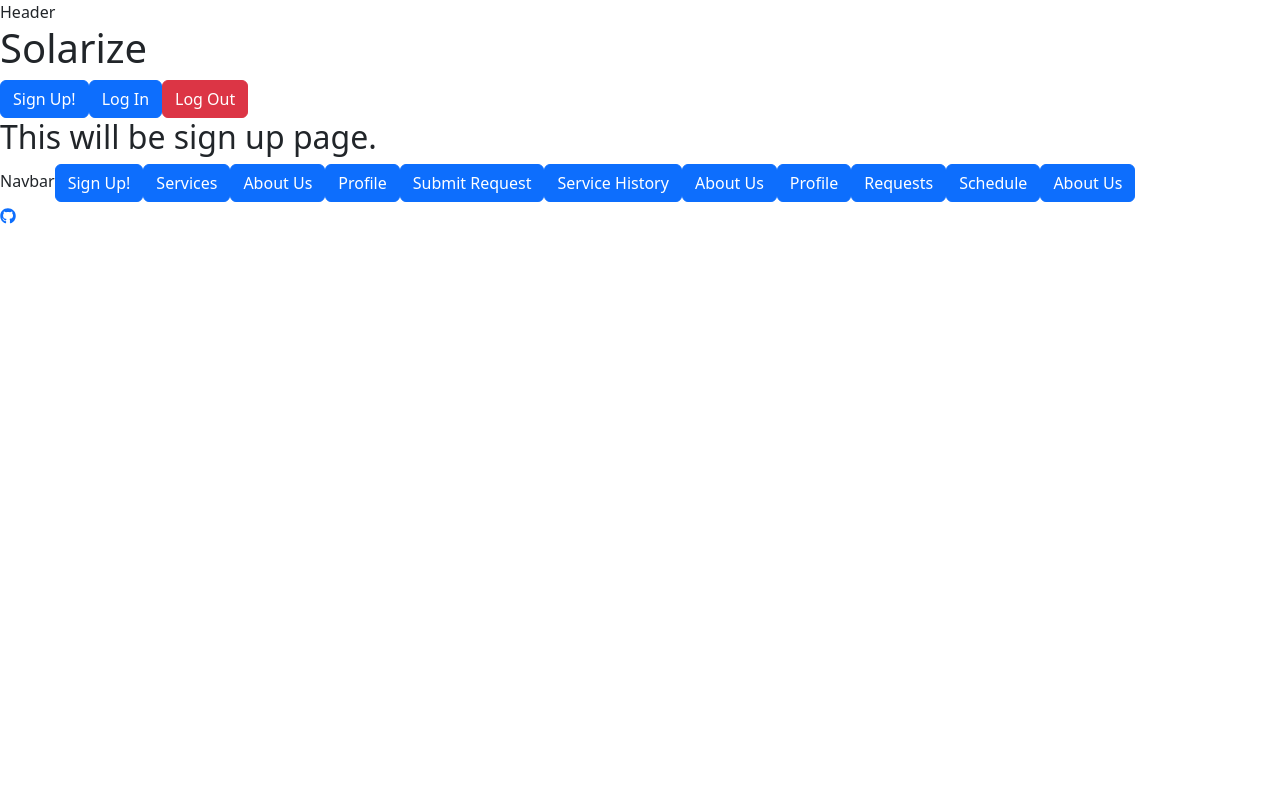
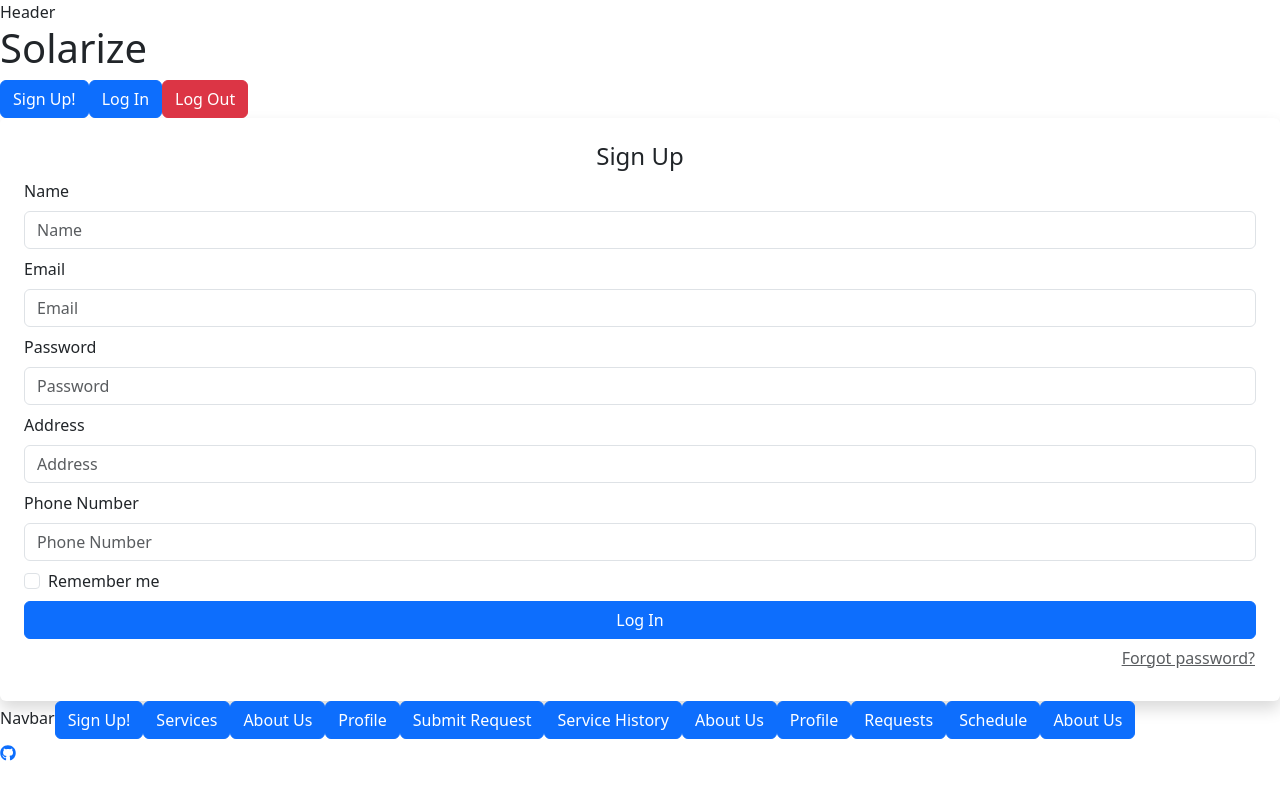
Before and after one commit to chingu-voyages/v52-tier3-team-38, a Next.js app: page /signup in a window 1280 px wide. Built offline with nearby package versions, Linux system fonts and the light colour scheme.

Commit message:
Created sign up form

```diff
--- a/src/app/login/page.js
+++ b/src/app/login/page.js
@@ -46,7 +46,7 @@ const Login = () => {
         ) : (
           <div />
         )}
-        <Form.Group className="mb-2" controlId="username">
+        <Form.Group className="mb-2" controlId="email">
           <Form.Label>email</Form.Label>
           <Form.Control
             type="text"
--- a/src/app/signup/page.js
+++ b/src/app/signup/page.js
@@ -1,10 +1,139 @@
 "use client";
 
-const page = () => {
+import React, { useState } from "react";
+import { Form, Button, Alert } from "react-bootstrap";
+import { signup } from "../login/actions";
+
+const Signup = () => {
+  const [name, setName] = useState("");
+  const [email, setEmail] = useState("");
+  const [password, setPassword] = useState("");
+  const [address, setAddress] = useState("");
+  const [phoneNumber, setPhoneNumber] = useState("");
+
+  const [show, setShow] = useState(false);
+  const [loading, setLoading] = useState(false);
+
+  const handleSubmit = async (event) => {
+    event.preventDefault();
+    setLoading(true);
+
+    const formData = new FormData(event.target);
+    formData.append("email", inputEmail)
+    formData.append("password", inputPassword)
+
+    await signup(formData);
+
+    setLoading(false);
+  };
+
+  const handlePassword = () => {}; // Will address later
+
   return (
-    <div>
-    <h2>This will be sign up page.</h2></div>
-  )
-}
+    <div
+      className="sign-up__wrapper"
+    >
+      {/* Overlay */}
+      <div className="sign-in__backdrop"></div>
+      {/* Form */}
+      <Form className="shadow p-4 bg-white rounded" onSubmit={handleSubmit}>
+        {/* Header */}
+        <div className="h4 mb-2 text-center">Sign Up</div>
+        {/* ALert */}
+        {show ? (
+          <Alert
+            className="mb-2"
+            variant="danger"
+            onClose={() => setShow(false)}
+            dismissible
+          >
+            Incorrect username or password.
+          </Alert>
+        ) : (
+          <div />
+        )}
 
-export default page
+        <Form.Group className="mb-2" controlId="name">
+          <Form.Label>Name</Form.Label>
+          <Form.Control
+            type="text"
+            value={name}
+            placeholder="Name"
+            onChange={(e) => setName(e.target.value)}
+            required
+          />
+        </Form.Group>
+
+        <Form.Group className="mb-2" controlId="email">
+          <Form.Label>Email</Form.Label>
+          <Form.Control
+            type="email"
+            value={email}
+            placeholder="Email"
+            onChange={(e) => setEmail(e.target.value)}
+            required
+          />
+        </Form.Group>
+        <Form.Group className="mb-2" controlId="password">
+          <Form.Label>Password</Form.Label>
+          <Form.Control
+            type="password"
+            value={password}
+            placeholder="Password"
+            onChange={(e) => setPassword(e.target.value)}
+            required
+          />
+        </Form.Group>
+
+        <Form.Group className="mb-2" controlId="Address">
+          <Form.Label>Address</Form.Label>
+          <Form.Control
+            type="text"
+            value={address}
+            placeholder="Address"
+            onChange={(e) => setAddress(e.target.value)}
+            required
+          />
+        </Form.Group>
+
+        <Form.Group className="mb-2" controlId="phoneNumber">
+          <Form.Label>Phone Number</Form.Label>
+          <Form.Control
+            type="tel"
+            value={phoneNumber}
+            placeholder="Phone Number"
+            onChange={(e) => setPhoneNumber(e.target.value)}
+            required
+          />
+        </Form.Group>
+
+        <Form.Group className="mb-2" controlId="checkbox">
+          <Form.Check type="checkbox" label="Remember me" />
+        </Form.Group>
+        {!loading ? (
+          <Button className="w-100" variant="primary" type="submit">
+            Log In
+          </Button>
+        ) : (
+          <Button className="w-100" variant="primary" type="submit" disabled>
+            Logging In...
+          </Button>
+        )}
+        <div className="d-grid justify-content-end">
+          <Button
+            className="text-muted px-0"
+            variant="link"
+            onClick={handlePassword}
+          >
+            Forgot password?
+          </Button>
+        </div>
+      </Form>
+      {/* Footer */}
+      <div className="w-100 mb-2 position-absolute bottom-0 start-50 translate-middle-x text-white text-center">
+        Made by Hendrik C | &copy;2022
+      </div>
+    </div>
+  );
+};
+export default Signup;
```
